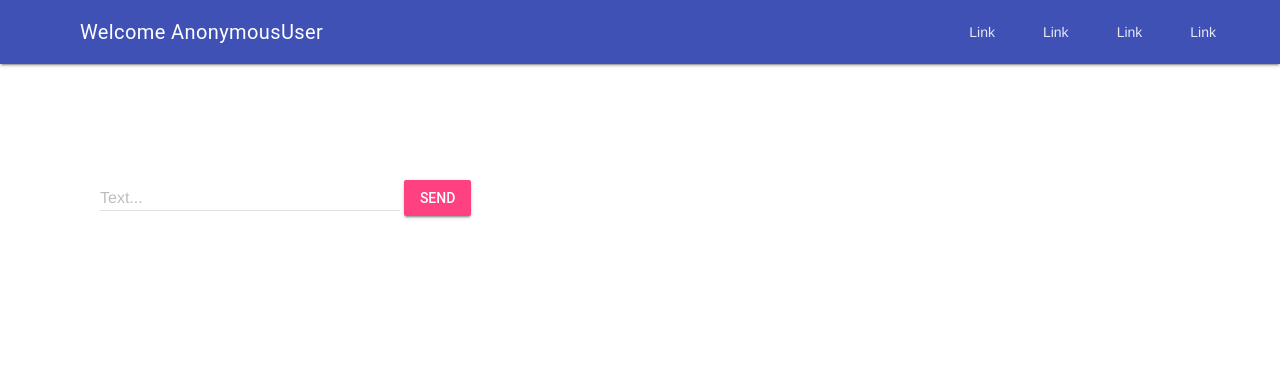
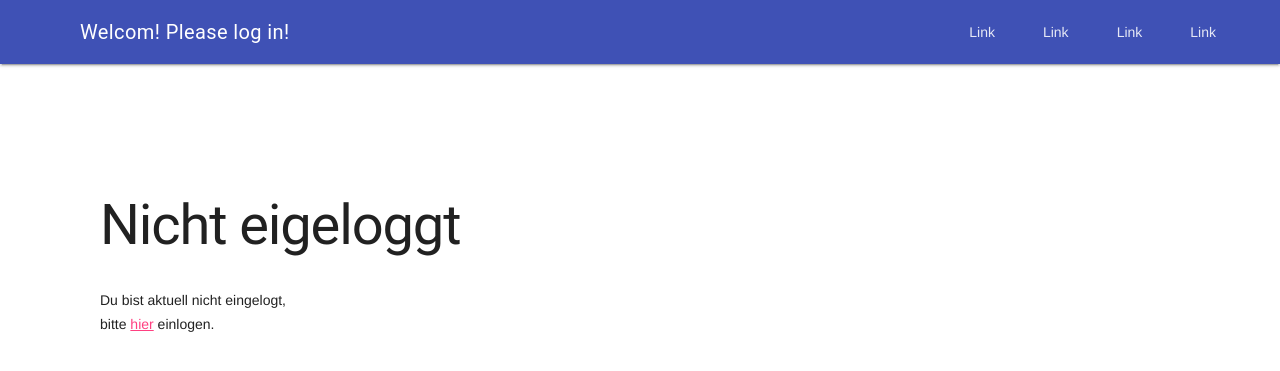
Before and after one commit to barni246/Django-ChatApp, a Django app: template chat/templates/chat/index.html in a window 1280 px wide. Shown: the top 371 px of the page. Run offline with Django 4.2, Linux system fonts and the light colour scheme; the template is opened without the code that fills it, so the values that code supplies are empty.

Commit message:
request.user.is_authenticated

```diff
--- a/chat/templates/auth/login.html
+++ b/chat/templates/auth/login.html
@@ -3,6 +3,7 @@
 
 
 <form method="POST" action="/login/">
+    {% csrf_token %}
 <div><input name="username" type="text"></div>
 <div><input name="password" type="password"></div>
 <div><button>Login</button></div>
--- a/chat/templates/chat/index.html
+++ b/chat/templates/chat/index.html
@@ -21,7 +21,16 @@
   <header class="mdl-layout__header">
     <div class="mdl-layout__header-row">
       <!-- Title -->
-      <span class="mdl-layout-title">Welcome {{ request.user }}</span>
+      <span class="mdl-layout-title">
+
+        {% if request.user.is_authenticated %}
+           Welcome {{ request.user }}
+
+        {% else %}
+           Welcom! Please log in!
+        {%  endif %}
+
+      </span>
       <!-- Add spacer, to align navigation to the right -->
       <div class="mdl-layout-spacer"></div>
       <!-- Navigation. We hide it in small screens. -->
@@ -45,6 +54,8 @@
   <main class="mdl-layout__content">
     <div class="page-content">
       <!-- Your content goes here -->
+      {% if request.user.is_authenticated %}
+
       {% for message in messages %}
         <div>
           <span class="color-gray">[{{ message.created_at }}]</span><b>{{ message.author }}:</b> <i>{{ message.text }}</i>
@@ -62,7 +73,12 @@
 
         <button class="mdl-button mdl-js-button mdl-button--raised mdl-js-ripple-effect mdl-button--accent">Send</button>
       </form>
+      {% else %}
+        <h1>Nicht eigeloggt</h1>
+        <p>Du bist aktuell nicht eingelogt, <br>
+        bitte <a href="/login/">hier</a> einlogen.</p>
 
+      {% endif %}
       <!-- Accent-colored raised button with ripple -->
     </div>
     {% comment %} <a href="/login/">Login</a> {% endcomment %}
--- a/chat/views.py
+++ b/chat/views.py
@@ -3,7 +3,7 @@ from .models import Message, Chat
 
 def index(request):
    myChat = Chat.objects.get(id=1)
-   if request.method == 'POST':
+   if request.method == 'POST' and request.POST.get('textmessage', '') != '':
         print("Recived data: " + request.POST['textmessage'])
         myChat = Chat.objects.get(id=1)
         Message.objects.create(text=request.POST['textmessage'], chat=myChat, author=request.user, receiver=request.user)
```
Also changed, not shown: db.sqlite3.
